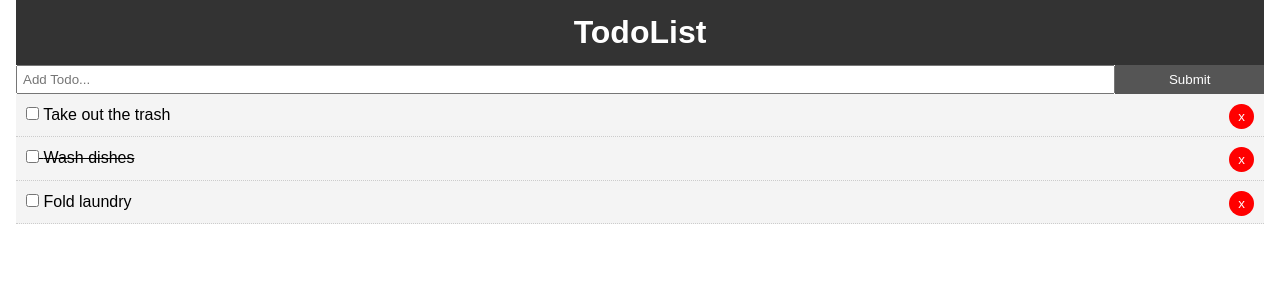
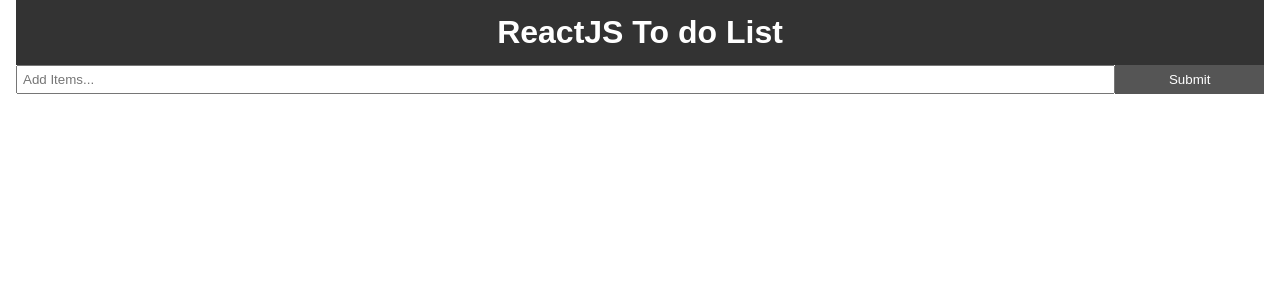
Before and after one commit to 716green/react_crash_todo, a React (Create React App) app: page / in a window 1280 px wide. Shown: the top 300 px of the page. Built offline with nearby package versions, Linux system fonts and the light colour scheme.

Commit message:
complete without routing

```diff
--- a/src/App.js
+++ b/src/App.js
@@ -14,21 +14,21 @@
 class App extends Component {
   state = {
     todos: [
-      {
-        id: uuidv4(),
-        title: 'Take out the trash',
-        completed: false
-      },
-      {
-        id: uuidv4(),
-        title: 'Wash dishes',
-        completed: true
-      },
-      {
-        id: uuidv4(),
-        title: 'Fold laundry',
-        completed: false
-      }
+      // {
+      //   id: uuidv4(),
+      //   title: 'Take out the trash',
+      //   completed: false
+      // },
+      // {
+      //   id: uuidv4(),
+      //   title: 'Wash dishes',
+      //   completed: false
+      // },
+      // {
+      //   id: uuidv4(),
+      //   title: 'Fold laundry',
+      //   completed: false
+      // }
     ]
   }
 
--- a/src/components/AddTodo.js
+++ b/src/components/AddTodo.js
@@ -23,7 +23,7 @@
         <input type='text'
         name='title'
         style={{ flex: '10', padding: '5px' }}
-        placeholder="Add Todo..."
+        placeholder="Add Items..."
         value={this.state.title}
         onChange={this.onChange}
         />
--- a/src/components/layout/Header.js
+++ b/src/components/layout/Header.js
@@ -3,7 +3,7 @@
 function Header () {
   return (
     <header style={headerStyle}>
-      <h1>TodoList</h1>
+      <h1>ReactJS To do List</h1>
     </header>
   )
 }
--- a/src/index.js
+++ b/src/index.js
@@ -1,3 +1,4 @@
+// Followed Brad Traversy's React Crash Course class. Just as he started the react router (npm install react-router-dom) I decided to call it a day. I spent a long time troubleshooting to get UUID to work and I want to learn to better use the router in regular JS before react. Not even sure if React is for me. Need to try a todo list with Vue.
 import * as React from "react";
 import * as ReactDOM from "react-dom";
 import App from './App';
```
